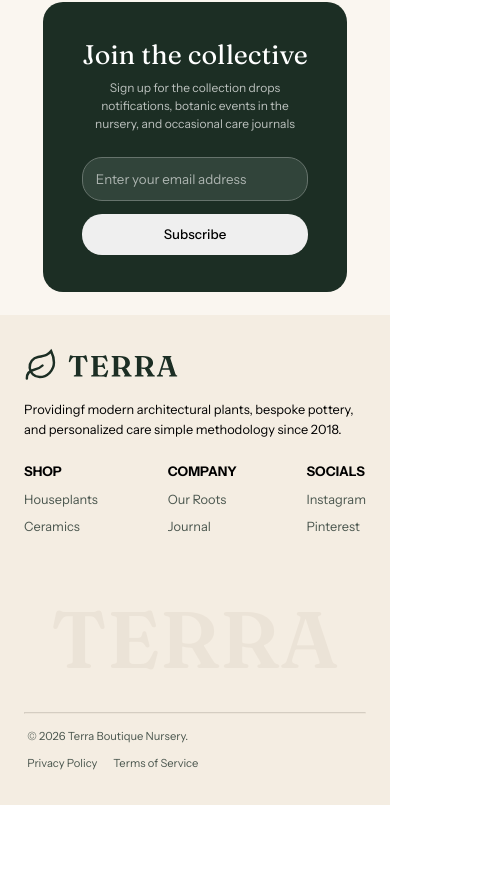
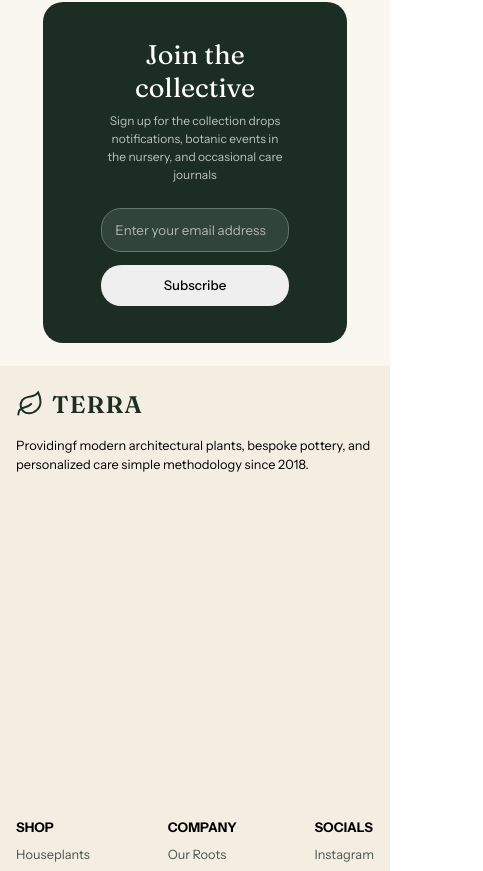
Before and after one commit to knaur-onn/Terra, a React (Vite) app: page / in a window 390 px wide. Shown: the part 7533-8404 px from the top of the page, 483 px wide, since content can reach past the window. Before the commit the page ends 8338 px from the top, so only its background shows below. Built offline with nearby package versions, Linux system fonts and the light colour scheme.

Commit message:
Improved the responsiveness of the Footer section

```diff
--- a/src/styles/Address.css
+++ b/src/styles/Address.css
@@ -106,7 +106,7 @@
     justify-content: center;
     align-items: center;
     padding-block: min(3em, 12%);
-    padding-inline: clamp(1rem, 10vw, 30rem);
+    padding-inline: clamp(1rem, 15vw, 30rem);
     border-radius: 20px;
 }
 
@@ -150,7 +150,7 @@
     border: solid #66736c 1px;
     outline: none;
     padding: 0.8rem;
-    flex: 1 1 350px;
+    flex: 1 1 500px;
     min-width: 0;
 }
 
--- a/src/styles/Footer.css
+++ b/src/styles/Footer.css
@@ -11,12 +11,19 @@
 
 .footer-section{
     background-color: #F4EDE2;
-    padding: 2rem 1.5rem;
-    padding-bottom: 0;
+    padding-top: min(3em, 6%);
+    padding-inline: clamp(1rem, 4vw, 20rem);
+    display: flex;
+    flex-wrap: wrap;
+    gap: 20rem
+}
+
+.footer-text, .footer-links{
+    flex: 1 1 200px;
 }
 
 .footer-logo{
-    width: 45%;
+    width: auto;
     height: auto;
     margin-bottom: 0.8rem;
 }
@@ -49,7 +56,7 @@
     display: flex;
     justify-content: center;
     align-items: center;
-    font-size: 5rem;
+    font-size: 10rem;
     font-weight: 600;
     opacity: 40%;
     padding: 1.5rem;
@@ -58,7 +65,8 @@
 .footer-tag{
     color: #4A564E;
     display: flex;
-    flex-direction: column;
+    flex-wrap: wrap;
+    justify-content: space-between;
     gap: 0.8rem;
     padding: 0.2rem;
     font-size: 0.7rem;
@@ -86,7 +94,7 @@ hr{
 
 }
 
-@media (min-width: 768px) {
+/* @media (min-width: 768px) {
     .footer-section{
         display: flex;
         justify-content: space-between;
@@ -109,4 +117,4 @@ hr{
         flex-direction: row;
         justify-content: space-between;
     }
-}
+} */
```
